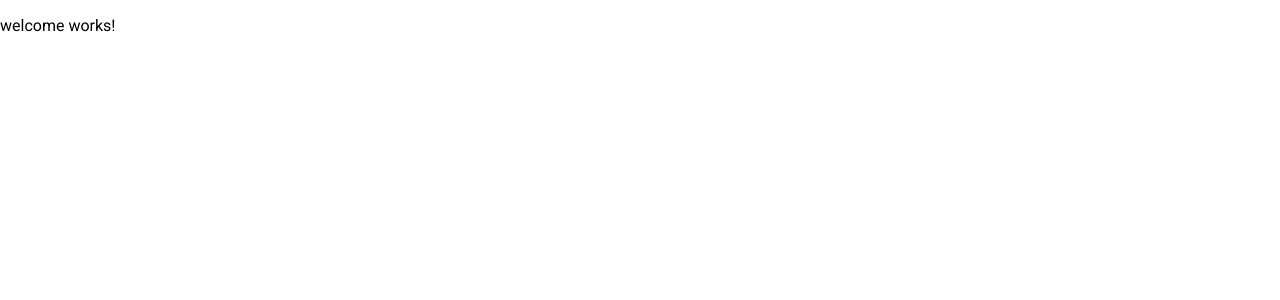
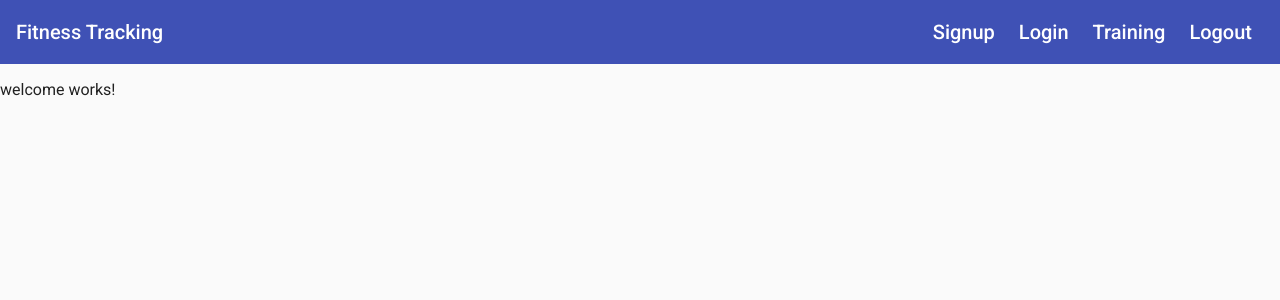
Before and after one commit to ageha-chou/fitness-tracker, an Angular app: page / in a window 1280 px wide. Shown: the top 300 px of the page. Built offline with nearby package versions, Linux system fonts and the light colour scheme.

Commit message:
add sidenav and toolbar

```diff
--- a/src/app/app.component.css
+++ b/src/app/app.component.css
@@ -0,0 +1,15 @@
+mat-sidenav-container,
+mat-sidenav-content,
+mat-sidenav {
+  height: 100%;
+}
+
+mat-sidenav {
+  width: 250px;
+}
+
+.logo {
+  text-transform: uppercase;
+  letter-spacing: 2px;
+  transform: scale(1, 0.8);
+}
--- a/src/app/app.component.html
+++ b/src/app/app.component.html
@@ -1 +1,11 @@
-<router-outlet></router-outlet>
+<mat-sidenav-container>
+  <mat-sidenav #sidenav role="navigation">
+    <app-sidenav-list (closeSidenav)="sidenav.close()"></app-sidenav-list>
+  </mat-sidenav>
+  <mat-sidenav-content>
+    <app-header (openSidenav)="sidenav.toggle()"></app-header>
+    <main>
+      <router-outlet></router-outlet>
+    </main>
+  </mat-sidenav-content>
+</mat-sidenav-container>
--- a/src/app/app.component.ts
+++ b/src/app/app.component.ts
@@ -3,8 +3,6 @@ import { Component } from '@angular/core';
 @Component({
   selector: 'app-root',
   templateUrl: './app.component.html',
-  styleUrls: ['./app.component.css']
+  styleUrls: ['./app.component.css'],
 })
-export class AppComponent {
-  title = 'fitness-tracker';
-}
+export class AppComponent {}
--- a/src/app/app.module.ts
+++ b/src/app/app.module.ts
@@ -14,6 +14,8 @@ import { NewTrainingComponent } from './training/new-training/new-training.compo
 import { PastTrainingComponent } from './training/past-training/past-training.component';
 import { WelcomeComponent } from './welcome/welcome.component';
 import { AppRoutingModule } from './app-routing.module';
+import { HeaderComponent } from './navigation/header/header.component';
+import { SidenavListComponent } from './navigation/sidenav-list/sidenav-list.component';
 
 @NgModule({
   declarations: [
@@ -25,6 +27,8 @@ import { AppRoutingModule } from './app-routing.module';
     NewTrainingComponent,
     PastTrainingComponent,
     WelcomeComponent,
+    HeaderComponent,
+    SidenavListComponent,
   ],
   imports: [
     BrowserModule,
--- /dev/null
+++ b/src/app/navigation/header/header.component.css
@@ -0,0 +1,23 @@
+a {
+  text-decoration: none;
+  padding: 12px;
+  color: #fff;
+  border-radius: 4px;
+}
+
+.active {
+  color: #fff;
+  background-color: rgba(0, 0, 0, 0.2) !important;
+  font-weight: 700;
+}
+
+a:hover,
+a:active {
+  background-color: rgba(0, 0, 0, 0.2);
+}
+
+.navigation-items {
+  list-style: none;
+  margin: 0;
+  padding: 0;
+}
--- /dev/null
+++ b/src/app/navigation/header/header.component.html
@@ -0,0 +1,20 @@
+<mat-toolbar color="primary">
+  <div fxHide.gt-xs>
+    <button mat-icon-button (click)="onOpenSidenav()">
+      <mat-icon>menu</mat-icon>
+    </button>
+  </div>
+  <div routerLink="/" class="logo">Fitness Tracking</div>
+  <div fxFlex fxLayout fxLayoutAlign="flex-end" fxHide.xs>
+    <ul class="navigation-items" fxLayout>
+      <li><a routerLink="/signup" routerLinkActive="active">Signup</a></li>
+      <li><a routerLink="/login" routerLinkActive="active">Login</a></li>
+      <li>
+        <a routerLink="/training" routerLinkActive="active">Training</a>
+      </li>
+      <li>
+        <a>Logout</a>
+      </li>
+    </ul>
+  </div>
+</mat-toolbar>
--- /dev/null
+++ b/src/app/navigation/header/header.component.ts
@@ -0,0 +1,18 @@
+import { Component, EventEmitter, OnInit, Output } from '@angular/core';
+
+@Component({
+  selector: 'app-header',
+  templateUrl: './header.component.html',
+  styleUrls: ['./header.component.css'],
+})
+export class HeaderComponent implements OnInit {
+  @Output() openSidenav = new EventEmitter<void>();
+
+  constructor() {}
+
+  ngOnInit(): void {}
+
+  onOpenSidenav() {
+    this.openSidenav.emit();
+  }
+}
--- /dev/null
+++ b/src/app/navigation/sidenav-list/sidenav-list.component.css
@@ -0,0 +1,25 @@
+a {
+  text-decoration: none;
+  color: #000;
+  padding: 12px;
+}
+
+a:hover,
+a:active {
+  background-color: rgba(0, 0, 0, 0.2);
+}
+
+.active {
+  color: #3f51b5;
+  background-color: rgba(0, 0, 0, 0.2) !important;
+  font-weight: 700;
+}
+
+.nav-caption {
+  display: inline-block;
+  padding-left: 8px;
+}
+
+.mat-list-base {
+  padding: 0;
+}
--- /dev/null
+++ b/src/app/navigation/sidenav-list/sidenav-list.component.html
@@ -0,0 +1,38 @@
+<mat-nav-list role="list">
+  <a
+    mat-list-item
+    routerLink="/signup"
+    routerLinkActive="active"
+    (click)="onCloseSidenav()"
+    role="listitem"
+  >
+    <mat-icon>face</mat-icon>
+    <span class="nav-caption">Signup</span>
+  </a>
+  <a
+    mat-list-item
+    routerLink="/login"
+    routerLinkActive="active"
+    (click)="onCloseSidenav()"
+    role="listitem"
+  >
+    <mat-icon>login</mat-icon>
+    <span class="nav-caption">Login</span>
+  </a>
+  <a
+    mat-list-item
+    routerLink="/training"
+    routerLinkActive="active"
+    (click)="onCloseSidenav()"
+    role="listitem"
+  >
+    <mat-icon>fitness_center</mat-icon>
+    <span class="nav-caption">Training</span>
+  </a>
+  <mat-list-item>
+    <button mat-icon-button (click)="onCloseSidenav()">
+      <mat-icon>logout</mat-icon>
+      <span class="nav-caption">Logout</span>
+    </button>
+  </mat-list-item>
+</mat-nav-list>
--- /dev/null
+++ b/src/app/navigation/sidenav-list/sidenav-list.component.ts
@@ -0,0 +1,18 @@
+import { Component, EventEmitter, OnInit, Output } from '@angular/core';
+
+@Component({
+  selector: 'app-sidenav-list',
+  templateUrl: './sidenav-list.component.html',
+  styleUrls: ['./sidenav-list.component.css'],
+})
+export class SidenavListComponent implements OnInit {
+  @Output() closeSidenav = new EventEmitter<void>();
+
+  constructor() {}
+
+  ngOnInit(): void {}
+
+  onCloseSidenav() {
+    this.closeSidenav.emit();
+  }
+}
```
Also changed, not shown: src/app/material.module.ts (+9 -0 lines), 2 other files (tests, documents, lock files or other folders).
